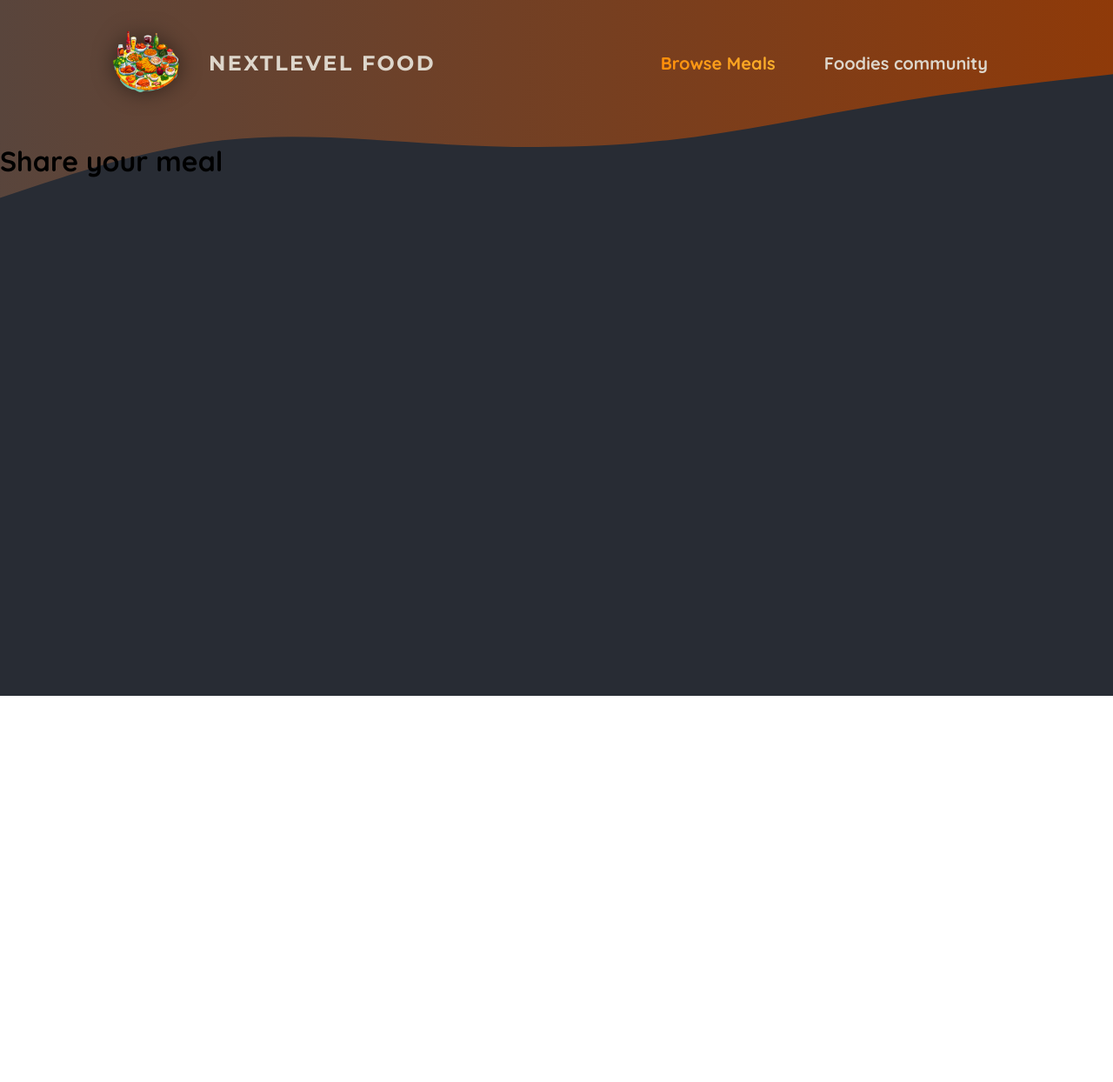
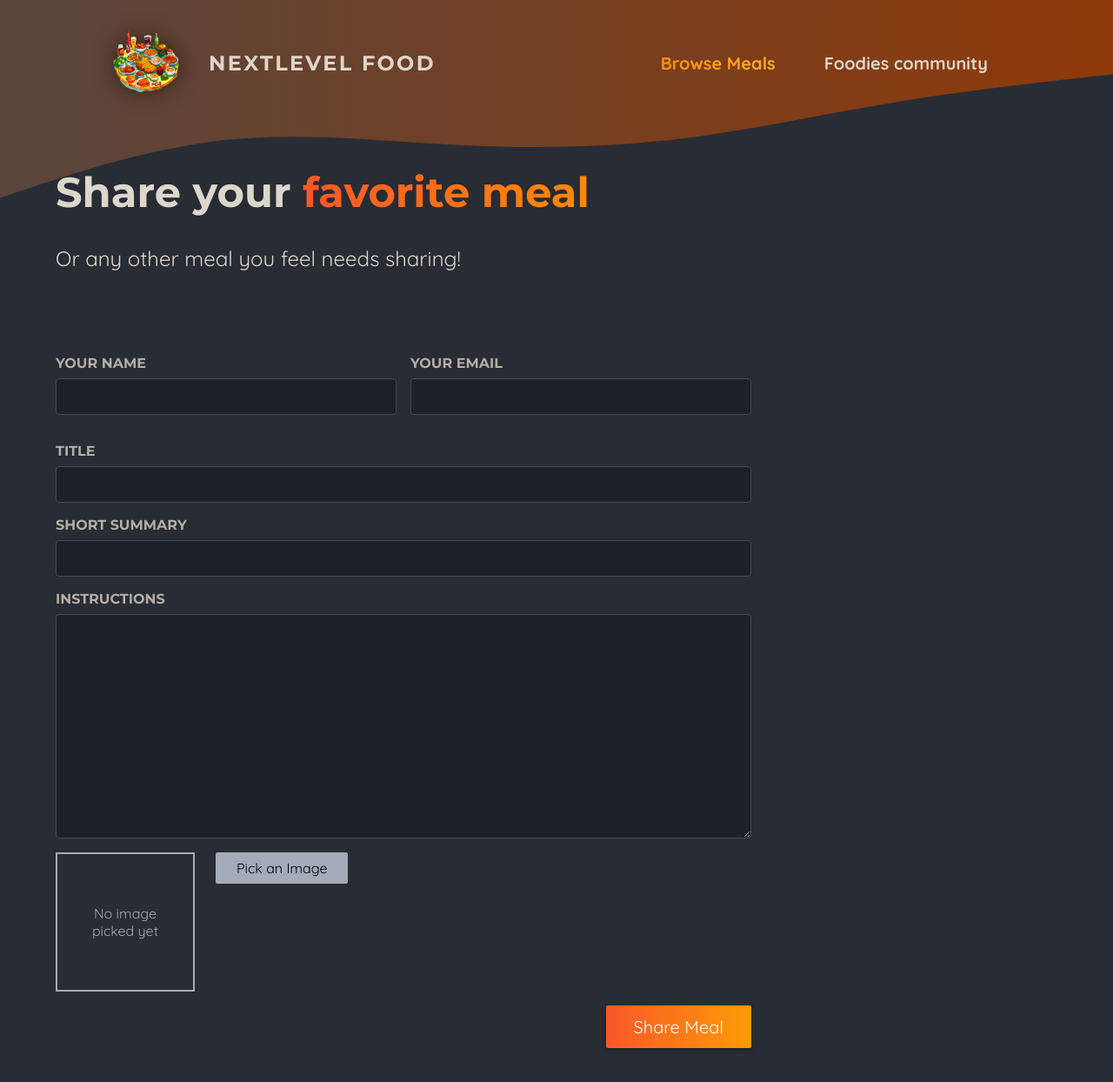
Before and after one commit to Daniel-Bilodid/foodies__app, a Next.js app: page /meals/share in a window 1280 px wide. Shown: the top 1244 px of the page at 87% size. Before the commit the page ends 800 px from the top, so only its background shows below. Built offline with nearby package versions, Linux system fonts and the light colour scheme.

Commit message:
working on share component

```diff
--- /dev/null
+++ b/app/meals/[mealSlug]/page.module.css
@@ -0,0 +1,127 @@
+.header {
+  display: flex;
+  padding: 2rem 1rem;
+  gap: 3rem;
+  margin: auto;
+  max-width: 80rem;
+}
+
+.image {
+  position: relative;
+  width: 30rem;
+  height: 20rem;
+}
+
+.header img {
+  object-fit: cover;
+  border-radius: 8px;
+  box-shadow: 0 0 0.5rem rgba(0, 0, 0, 0.5);
+  animation: fade-slide-in-from-left 1s ease-out forwards;
+}
+
+.headerText {
+  padding: 0.5rem 1rem 0 1rem;
+  color: #ddd6cb;
+  max-width: 40rem;
+  animation: fade-slide-in-from-right 1s ease-out forwards;
+}
+
+.headerText h1 {
+  margin: 0;
+  font-size: 3.5rem;
+  text-transform: uppercase;
+  font-family: "Montserrat", sans-serif;
+  text-shadow: 0 0 0.5rem rgba(0, 0, 0, 0.5);
+}
+
+.creator {
+  font-size: 1.5rem;
+  color: #cfa69b;
+  font-style: italic;
+}
+
+.creator a {
+  background: linear-gradient(90deg, #f9572a, #ff8a05);
+  background-clip: text;
+  -webkit-background-clip: text;
+  -webkit-text-fill-color: transparent;
+}
+
+.creator a:hover,
+.creator a:active {
+  background: linear-gradient(90deg, #f9572a, #ff8a05);
+  background-clip: text;
+  -webkit-background-clip: text;
+  -webkit-text-fill-color: transparent;
+  text-shadow: 0 0 18px rgba(248, 190, 42, 0.8);
+}
+
+.summary {
+  font-size: 1.5rem;
+}
+
+.instructions {
+  font-size: 1.25rem;
+  line-height: 1.5;
+  background-color: #6e6464;
+  color: #13120f;
+  border-radius: 8px;
+  box-shadow: 0 0 0.5rem rgba(0, 0, 0, 0.5);
+  padding: 2rem;
+  max-width: 60rem;
+  margin: 2rem auto;
+  animation: fade-slide-in-from-bottom 1s ease-out forwards;
+}
+
+.loading {
+  font-size: 3rem;
+  text-align: center;
+  color: #ddd6cb;
+  font-weight: bold;
+  animation: flash 1s ease-in-out infinite alternate;
+}
+
+@keyframes fade-slide-in-from-left {
+  0% {
+    opacity: 0;
+    transform: translateX(-1rem);
+  }
+  100% {
+    opacity: 1;
+    transform: translateX(0);
+  }
+}
+
+@keyframes fade-slide-in-from-right {
+  0% {
+    opacity: 0;
+    transform: translateX(1rem);
+  }
+  100% {
+    opacity: 1;
+    transform: translateX(0);
+  }
+}
+
+@keyframes fade-slide-in-from-bottom {
+  0% {
+    opacity: 0;
+    transform: translateY(1rem);
+  }
+  100% {
+    opacity: 1;
+    transform: translateY(0);
+  }
+}
+
+@keyframes flash {
+  0% {
+    opacity: 0;
+  }
+  50% {
+    opacity: 1;
+  }
+  100% {
+    opacity: 0;
+  }
+}
--- /dev/null
+++ b/app/meals/image-picker.js
@@ -0,0 +1,65 @@
+"use client";
+import { useRef, useState } from "react";
+import classes from "./image-picker.module.css";
+import Image from "next/image";
+
+export default function ImagePicker({ label, name }) {
+  const [pickedImage, setPickedImage] = useState();
+  const imageInput = useRef();
+  function handlePickClick() {
+    imageInput.current.click();
+  }
+
+  function handleImageChange(event) {
+    const file = event.target.files[0];
+
+    if (!file) {
+      setPickedImage(null);
+      return;
+    }
+
+    const fileReader = new FileReader();
+
+    fileReader.onLoad = (url) => {
+      setPickedImage(fileReader.result);
+    };
+
+    fileReader.readAsDataURL(file);
+  }
+
+  return (
+    <div className={classes.picker}>
+      <label htmlFor={name}>{label}</label>
+      <div className={classes.controls}>
+        <div className={classes.preview}>
+          {!pickedImage && <p>No image picked yet</p>}
+          {pickedImage && (
+            <Image
+              src={pickedImage}
+              alt="The image selected by the user"
+              fill
+            />
+          )}
+        </div>
+        <input
+          className={classes.input}
+          type="file"
+          id={name}
+          accept="image/png, image/jpeg"
+          name={name}
+          ref={imageInput}
+          onChange={handleImageChange}
+          required
+        />
+
+        <button
+          className={classes.button}
+          type="button"
+          onClick={handlePickClick}
+        >
+          Pick an Image
+        </button>
+      </div>
+    </div>
+  );
+}
--- /dev/null
+++ b/app/meals/image-picker.module.css
@@ -0,0 +1,45 @@
+.controls {
+  display: flex;
+  align-items: flex-start;
+  gap: 1.5rem;
+  margin-bottom: 1rem;
+}
+
+.picker .input {
+  display: none;
+}
+
+.picker .button {
+  border: 0;
+  padding: 0.5rem 1.5rem;
+  background: #a4abb9;
+  border-radius: 2px;
+  cursor: pointer;
+  font: inherit;
+}
+
+.picker .button:hover,
+.picker .button:focus {
+  background: #b3b9c6;
+}
+
+.preview {
+  width: 10rem;
+  height: 10rem;
+  border: 2px solid #a4abb9;
+  display: flex;
+  justify-content: center;
+  align-items: center;
+  text-align: center;
+  color: #a4abb9;
+  position: relative;
+}
+
+.preview p {
+  margin: 0;
+  padding: 1rem;
+}
+
+.preview img {
+  object-fit: cover;
+}
--- a/app/meals/share/page.js
+++ b/app/meals/share/page.js
@@ -1,7 +1,50 @@
+import ImagePicker from "../image-picker";
+import classes from "./page.module.css";
+
 export default function ShareMealPage() {
   return (
-    <div>
-      <h1>Share your meal</h1>
-    </div>
+    <>
+      <header className={classes.header}>
+        <h1>
+          Share your <span className={classes.highlight}>favorite meal</span>
+        </h1>
+        <p>Or any other meal you feel needs sharing!</p>
+      </header>
+      <main className={classes.main}>
+        <form className={classes.form}>
+          <div className={classes.row}>
+            <p>
+              <label htmlFor="name">Your name</label>
+              <input type="text" id="name" name="name" required />
+            </p>
+            <p>
+              <label htmlFor="email">Your email</label>
+              <input type="email" id="email" name="email" required />
+            </p>
+          </div>
+          <p>
+            <label htmlFor="title">Title</label>
+            <input type="text" id="title" name="title" required />
+          </p>
+          <p>
+            <label htmlFor="summary">Short Summary</label>
+            <input type="text" id="summary" name="summary" required />
+          </p>
+          <p>
+            <label htmlFor="instructions">Instructions</label>
+            <textarea
+              id="instructions"
+              name="instructions"
+              rows="10"
+              required
+            ></textarea>
+          </p>
+          <ImagePicker />
+          <p className={classes.actions}>
+            <button type="submit">Share Meal</button>
+          </p>
+        </form>
+      </main>
+    </>
   );
 }
--- /dev/null
+++ b/app/meals/share/page.module.css
@@ -0,0 +1,98 @@
+.header {
+  gap: 3rem;
+  margin: 3rem auto 5rem auto;
+  width: 90%;
+  max-width: 75rem;
+  color: #ddd6cb;
+  font-size: 1.5rem;
+}
+
+.header h1 {
+  font-family: "Montserrat", sans-serif;
+}
+
+.highlight {
+  background: linear-gradient(90deg, #f9572a, #ff8a05);
+  background-clip: text;
+  -webkit-background-clip: text;
+  -webkit-text-fill-color: transparent;
+}
+
+.main {
+  width: 90%;
+  max-width: 75rem;
+  margin: 3rem auto;
+  color: white;
+}
+
+.form {
+  max-width: 50rem;
+}
+
+.form label {
+  display: block;
+  margin-bottom: 0.5rem;
+  font-size: 1rem;
+  font-family: "Montserrat", sans-serif;
+  text-transform: uppercase;
+  color: #b3aea5;
+  font-weight: bold;
+}
+
+.form input,
+.form textarea {
+  display: block;
+  width: 100%;
+  padding: 0.5rem 1rem;
+  border-radius: 4px;
+  border: 1px solid #454952;
+  background: #1c2027;
+  font-size: 1.25rem;
+  font-family: "Montserrat", sans-serif;
+  color: #ddd6cb;
+}
+
+.form input:focus,
+.form textarea:focus {
+  outline-color: #f99f2a;
+  background-color: #1f252d;
+}
+
+.row {
+  display: flex;
+  gap: 1rem;
+}
+
+.row p {
+  width: 100%;
+}
+
+.actions {
+  text-align: right;
+}
+
+.actions button {
+  border: 0;
+  padding: 0.75rem 2rem;
+  background: linear-gradient(90deg, #f9572a, #ff9b05);
+  border: none;
+  color: #ffffff;
+  border-radius: 2px;
+  cursor: pointer;
+  font: inherit;
+  font-size: 1.25rem;
+  box-shadow: 0 2px 5px rgba(0, 0, 0, 0.3);
+}
+
+.actions button:hover,
+.actions button:focus {
+  background: linear-gradient(90deg, #fd4715, #f9b241);
+}
+
+.actions button:disabled,
+.actions button:hover:disabled,
+.actions button:focus:disabled {
+  background: #ccc;
+  color: #979797;
+  cursor: not-allowed;
+}
--- a/lib/meals.js
+++ b/lib/meals.js
@@ -6,3 +6,7 @@
   await new Promise((resolve) => setTimeout(resolve, 2000));
   return db.prepare("SELECT * FROM meals").all();
 }
+
+export function getMeal(slug) {
+  return db.prepare("SELECT * FROM meals WHERE slug = ?").get(slug);
+}
```
Also changed, not shown: app/meals/[mealSlug]/page.js (+35 -4 lines), app/meals/not-found.js (added, +8 -0 lines).
